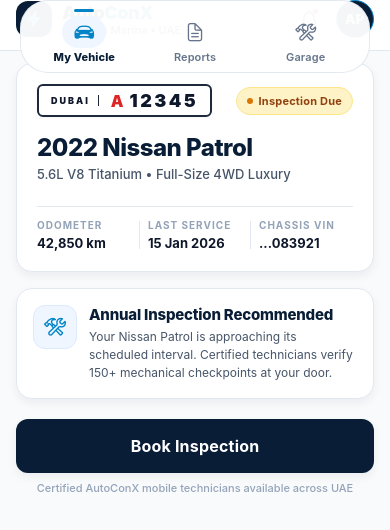
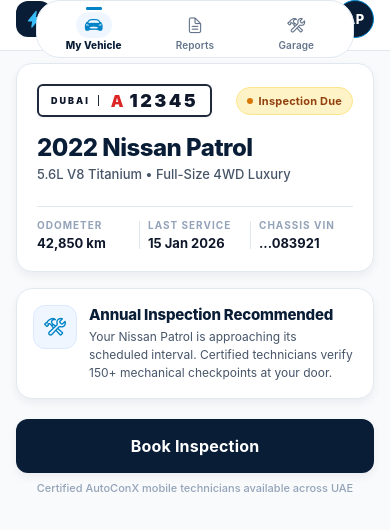
Before and after one commit to Anandpatel54/AUTOCONX, a React Native app: screen /MainTabs in a window 390 px wide. Shown: the top 530 px of the page. Built offline with nearby package versions, Linux system fonts and the light colour scheme.

Commit message:
style(navigation): make floating tab bar slimmer and reduce shadow

```diff
--- a/src/navigation/MainTabNavigator.tsx
+++ b/src/navigation/MainTabNavigator.tsx
@@ -91,7 +91,7 @@
               >
                 <Icon
                   name={iconName}
-                  size={21}
+                  size={isFocused ? 19 : 18}
                   color={isFocused ? colors.accent : '#64748B'}
                 />
               </View>
@@ -110,7 +110,7 @@
       </View>
     </View>
   );
-};
+}
 
 export const MainTabNavigator: React.FC = () => {
   return (
@@ -150,11 +150,11 @@
   floatingBarWrapper: {
     position: 'absolute',
     bottom: Platform.select({
-      ios: 22,
-      android: 14,
+      ios: 20,
+      android: 12,
     }),
-    left: 20,
-    right: 20,
+    left: 36,
+    right: 36,
     alignItems: 'center',
   },
   floatingBar: {
@@ -162,21 +162,21 @@
     flexDirection: 'row',
     alignItems: 'center',
     justifyContent: 'space-around',
-    backgroundColor: 'rgba(255, 255, 255, 0.96)',
-    borderRadius: 28,
-    paddingHorizontal: 8,
-    paddingVertical: 4,
-    borderWidth: 1.2,
-    borderColor: 'rgba(226, 232, 240, 0.95)',
+    backgroundColor: '#FFFFFF',
+    borderRadius: 24,
+    paddingHorizontal: 6,
+    paddingVertical: 3,
+    borderWidth: 1,
+    borderColor: '#E2E8F0',
     ...Platform.select({
       ios: {
         shadowColor: '#091E36',
-        shadowOffset: { width: 0, height: 8 },
-        shadowOpacity: 0.12,
-        shadowRadius: 20,
+        shadowOffset: { width: 0, height: 3 },
+        shadowOpacity: 0.07,
+        shadowRadius: 8,
       },
       android: {
-        elevation: 10,
+        elevation: 3,
       },
     }),
   },
@@ -184,33 +184,33 @@
     flex: 1,
     alignItems: 'center',
     justifyContent: 'center',
-    paddingVertical: 4,
+    paddingVertical: 3,
     position: 'relative',
   },
   topIndicator: {
-    width: 20,
-    height: 3,
-    borderRadius: 1.5,
+    width: 16,
+    height: 2.5,
+    borderRadius: 1.25,
     backgroundColor: 'transparent',
-    marginBottom: 4,
+    marginBottom: 2,
   },
   topIndicatorActive: {
     backgroundColor: colors.accent,
   },
   iconWrap: {
-    width: 44,
-    height: 32,
-    borderRadius: 16,
+    width: 36,
+    height: 26,
+    borderRadius: 13,
     alignItems: 'center',
     justifyContent: 'center',
-    marginBottom: 2,
+    marginBottom: 1,
     backgroundColor: 'transparent',
   },
   iconWrapActive: {
     backgroundColor: '#EFF6FF',
   },
   tabLabel: {
-    fontSize: 11,
+    fontSize: 10,
     fontWeight: '600',
     color: '#64748B',
     letterSpacing: 0.1,
```
